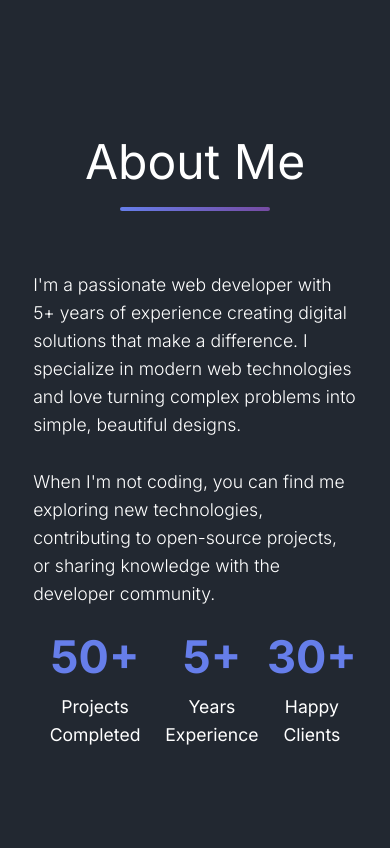
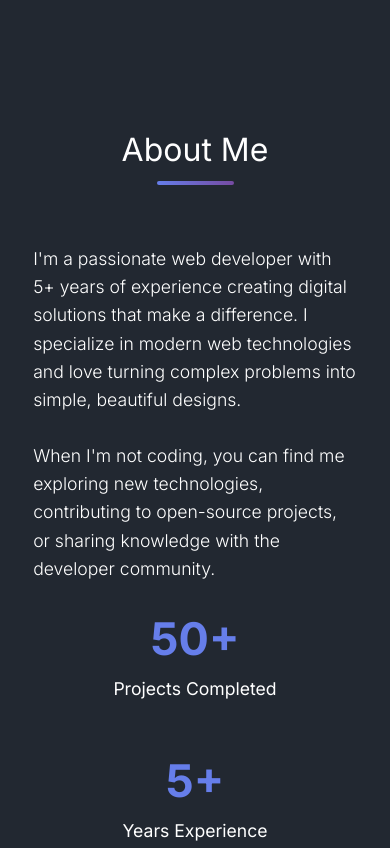
Before and after one commit to sadeemnasir/Portfoilio, a plain HTML site: page index.html in a window 390 px wide. Shown: the part 720-1568 px from the top of the page. Drawn offline with Linux system fonts and the light colour scheme.

Commit message:
Update styles.css

```diff
--- a/styles.css
+++ b/styles.css
@@ -36,13 +36,16 @@ a {
     width: auto;
     height: 1px;
     border-radius: 1px;
-  background: linear-gradient(90deg, #667eea, #764ba2); /* gradient */
+    background: linear-gradient(90deg, #667eea, #764ba2);
+    /* gradient */
     transition: width 0.5s ease;
 }
-.nav-items a:hover{
+
+.nav-items a:hover {
     color: #667eea;
     transition: all 0.3s ease;
 }
+
 .nav-bar {
     height: 10vh;
     width: 100%;
@@ -167,7 +170,7 @@ a {
 .hero-img {
     max-width: 100%;
     height: auto;
-    display: flex;
+    display: block;
     justify-content: center;
 }
 
@@ -180,7 +183,7 @@ a {
     justify-content: flex-start;
 }
 
-.about-container{
+.about-container {
     display: flex;
     width: 100%;
     font-size: 2rem;
@@ -193,14 +196,17 @@ justify-content: flex-start;
 
 }
 
-.about-title h1{
+.about-title h1 {
     font-weight: 400;
+    font-size: 3rem;
 }
 
 .about-title {
-  position: relative; /* needed for ::after */
+    position: relative;
+    /* needed for ::after */
     display: inline-block;
-  padding-bottom: 10px; /* reserve space so line doesn't push text */
+    padding-bottom: 10px;
+    /* reserve space so line doesn't push text */
 }
 
 .about-title::after {
@@ -214,25 +220,30 @@ justify-content: flex-start;
     background: linear-gradient(90deg, #667eea, #764ba2);
 
     /* animation setup */
-  transform: scaleX(0);          /* hidden at first */
-  transform-origin: center;      /* expand from center */
-  animation: expand-line 3s cubic-bezier(0.2, 0.8, 0.4, 1) forwards ;
+    transform: scaleX(0);
+    /* hidden at first */
+    transform-origin: center;
+    /* expand from center */
+    animation: expand-line 3s cubic-bezier(0.2, 0.8, 0.4, 1) forwards;
 }
+
 .about-title.animate::after {
     transform: scaleX(1);
 }
+
 /* Keyframes for animation */
 @keyframes expand-line {
     from {
         transform: scaleX(0);
     }
+
     to {
         transform: scaleX(1);
     }
 }
 
 
-.about-text{
+.about-text {
     font-size: 1.1rem;
     display: flex;
     flex-direction: row;
@@ -242,28 +253,32 @@ justify-content: flex-start;
     width: 83%;
     padding-top: 50px;
 }
-.about-stats-container{
-    height: 20%;
+
+.about-stats-container {
+    height: 100%;
     display: flex;
     justify-content: space-between;
     align-items: center;
     width: 83%;
     text-align: center;
 }
-.about-stats{
-    height: 20%;
+
+.about-stats {
+    height: 90%;
     width: 100%;
     display: flex;
     flex-direction: column;
     flex-wrap: wrap;
     align-items: center;
 }
+
 .proj h1,
 .exp h1,
 .clients h1 {
     color: #667eea;
     font-size: 45px;
 }
+
 .proj p,
 .exp p,
 .clients p {
@@ -279,12 +294,11 @@ justify-content: flex-start;
 
     .hero-img-container {
         align-content: flex-start;
-        display:none;
+        display: none;
     }
 
     .hero-content {
         justify-content: center;
-        height:90%;
     }
 
     .hero-container {
@@ -293,6 +307,22 @@ justify-content: flex-start;
 
     .hero-title {
         font-size: 2rem;
+    }
+
+    .about-title h1 {
+        font-size: 2rem;
+    }
+
+    .about-stats-container {
+        flex-direction: column;
+        flex-wrap: wrap;
+        margin-top: 20px;
+        justify-content: flex-start;
+        gap: 5vh;
+    }
+
+    .about {
+        height: 60vh;
     }
 }
 
@@ -315,5 +345,4 @@ justify-content: flex-start;
         border-radius: 8px;
 
     }
-
 }
```
Lines whose indentation alone changed are shown as unchanged.
